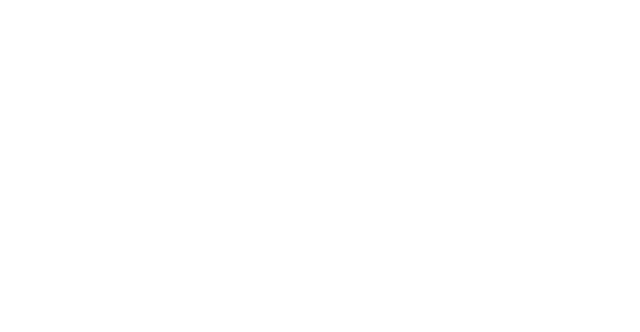
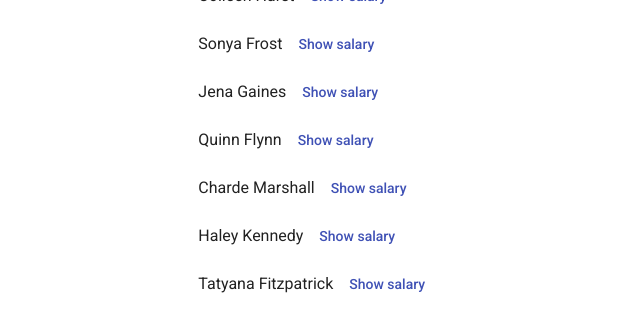
Before and after one commit to och-karr/ng-material-starter-kit_ex_07_12, an Angular app: page /employees-master-details in a window 1280 px wide. Before the commit this address led to /. Shown: the top 332 px of the page, without its empty margins (0-640 px from the left). Built offline with nearby package versions, Linux system fonts and the light colour scheme; data requests are answered from the project's data file.

Commit message:
ref: create employee list with details next to it - with response mapping

```diff
--- a/src/app/app-routing.module.ts
+++ b/src/app/app-routing.module.ts
@@ -1,57 +1,30 @@
-import {NgModule} from '@angular/core';
-import {RouterModule} from '@angular/router';
-import {
-  FilteredProductListRoutingComponent
-} from './components/filtered-product-list-routing/filtered-product-list-routing.component';
-import {
-  FilteredProductListSubjectComponent
-} from './components/filtered-product-list-subject/filtered-product-list-subject.component';
-import {SortedProductListComponent} from './components/sorted-product-list/sorted-product-list.component';
-import {SortedEmployeeListComponent} from './components/sorted-employee-list/sorted-employee-list.component';
-import {FilteredBeerListComponent} from './components/filtered-beer-list/filtered-beer-list.component';
-import {ProductListWithDeleteComponent} from './components/product-list-with-delete/product-list-with-delete.component';
-import {
-  EmployeeListWithDeleteComponent
-} from './components/employee-list-with-delete/employee-list-with-delete.component';
-import {
-  FilteredProductListRoutingComponentModule
-} from './components/filtered-product-list-routing/filtered-product-list-routing.component-module';
-import {CategoryServiceModule} from './services/category.service-module';
-import {
-  FilteredProductListSubjectComponentModule
-} from './components/filtered-product-list-subject/filtered-product-list-subject.component-module';
-import {ProductServiceModule} from './services/product.service-module';
-import {SortedProductListComponentModule} from './components/sorted-product-list/sorted-product-list.component-module';
-import {
-  SortedEmployeeListComponentModule
-} from './components/sorted-employee-list/sorted-employee-list.component-module';
-import {EmployeeServiceModule} from './services/employee.service-module';
-import {FilteredBeerListComponentModule} from './components/filtered-beer-list/filtered-beer-list.component-module';
-import {BeerServiceModule} from './services/beer.service-module';
-import {
-  ProductListWithDeleteComponentModule
-} from './components/product-list-with-delete/product-list-with-delete.component-module';
-import {
-  EmployeeListWithDeleteComponentModule
-} from './components/employee-list-with-delete/employee-list-with-delete.component-module';
+import { NgModule } from '@angular/core';
+import { RouterModule } from '@angular/router';
+import { FilteredProductListRoutingComponent } from './components/filtered-product-list-routing/filtered-product-list-routing.component';
+import { FilteredProductListSubjectComponent } from './components/filtered-product-list-subject/filtered-product-list-subject.component';
+import { SortedProductListComponent } from './components/sorted-product-list/sorted-product-list.component';
+import { SortedEmployeeListComponent } from './components/sorted-employee-list/sorted-employee-list.component';
+import { FilteredBeerListComponent } from './components/filtered-beer-list/filtered-beer-list.component';
+import { ProductListWithDeleteComponent } from './components/product-list-with-delete/product-list-with-delete.component';
+import { EmployeeListWithDeleteComponent } from './components/employee-list-with-delete/employee-list-with-delete.component';
 import { ProductMasterDetailsComponent } from './components/product-master-details/product-master-details.component';
+import { EmployeeMasterDetailsComponent } from './components/employee-master-details/employee-master-details.component';
+import { FilteredProductListRoutingComponentModule } from './components/filtered-product-list-routing/filtered-product-list-routing.component-module';
+import { CategoryServiceModule } from './services/category.service-module';
+import { FilteredProductListSubjectComponentModule } from './components/filtered-product-list-subject/filtered-product-list-subject.component-module';
+import { ProductServiceModule } from './services/product.service-module';
+import { SortedProductListComponentModule } from './components/sorted-product-list/sorted-product-list.component-module';
+import { SortedEmployeeListComponentModule } from './components/sorted-employee-list/sorted-employee-list.component-module';
+import { EmployeeServiceModule } from './services/employee.service-module';
+import { FilteredBeerListComponentModule } from './components/filtered-beer-list/filtered-beer-list.component-module';
+import { BeerServiceModule } from './services/beer.service-module';
+import { ProductListWithDeleteComponentModule } from './components/product-list-with-delete/product-list-with-delete.component-module';
+import { EmployeeListWithDeleteComponentModule } from './components/employee-list-with-delete/employee-list-with-delete.component-module';
 import { ProductMasterDetailsComponentModule } from './components/product-master-details/product-master-details.component-module';
+import { EmployeeMasterDetailsComponentModule } from './components/employee-master-details/employee-master-details.component-module';
 
 @NgModule({
-  imports: [RouterModule.forRoot([{
-    path: 'products/:category',
-    component: FilteredProductListRoutingComponent
-  }, {path: 'products', component: FilteredProductListSubjectComponent}, {
-    path: 'sorted-products',
-    component: SortedProductListComponent
-  }, {path: 'sorted-employees', component: SortedEmployeeListComponent}, {
-    path: 'beers-with-pagination',
-    component: FilteredBeerListComponent
-  }, {path: 'refresh-products', component: ProductListWithDeleteComponent}, {
-    path: 'refresh-employees',
-    component: EmployeeListWithDeleteComponent
-  }, { path: 'products-master-details', component: ProductMasterDetailsComponent }
-  ]), FilteredProductListRoutingComponentModule, CategoryServiceModule, FilteredProductListSubjectComponentModule, ProductServiceModule, SortedProductListComponentModule, SortedEmployeeListComponentModule, EmployeeServiceModule, FilteredBeerListComponentModule, BeerServiceModule, ProductListWithDeleteComponentModule, EmployeeListWithDeleteComponentModule, ProductMasterDetailsComponentModule],
+  imports: [RouterModule.forRoot([{ path: 'products/:category', component: FilteredProductListRoutingComponent }, { path: 'products', component: FilteredProductListSubjectComponent }, { path: 'sorted-products', component: SortedProductListComponent }, { path: 'sorted-employees', component: SortedEmployeeListComponent }, { path: 'beers-with-pagination', component: FilteredBeerListComponent }, { path: 'refresh-products', component: ProductListWithDeleteComponent }, { path: 'refresh-employees', component: EmployeeListWithDeleteComponent }, { path: 'products-master-details', component: ProductMasterDetailsComponent }, { path: 'employees-master-details', component: EmployeeMasterDetailsComponent }]), FilteredProductListRoutingComponentModule, CategoryServiceModule, FilteredProductListSubjectComponentModule, ProductServiceModule, SortedProductListComponentModule, SortedEmployeeListComponentModule, EmployeeServiceModule, FilteredBeerListComponentModule, BeerServiceModule, ProductListWithDeleteComponentModule, EmployeeListWithDeleteComponentModule, ProductMasterDetailsComponentModule, EmployeeMasterDetailsComponentModule],
   exports: [RouterModule]
 })
 export class AppRoutingModule {
--- /dev/null
+++ b/src/app/components/employee-master-details/employee-master-details.component-module.ts
@@ -0,0 +1,15 @@
+import { NgModule } from '@angular/core';
+import { CommonModule } from '@angular/common';
+import { MatGridListModule } from '@angular/material/grid-list';
+import { MatListModule } from '@angular/material/list';
+import { EmployeeMasterDetailsComponent } from './employee-master-details.component';
+import {MatButtonModule} from "@angular/material/button";
+
+@NgModule({
+  imports: [MatGridListModule, MatListModule, CommonModule, MatButtonModule],
+  declarations: [EmployeeMasterDetailsComponent],
+  providers: [],
+  exports: [EmployeeMasterDetailsComponent]
+})
+export class EmployeeMasterDetailsComponentModule {
+}
--- /dev/null
+++ b/src/app/components/employee-master-details/employee-master-details.component.html
@@ -0,0 +1,18 @@
+<mat-grid-list cols="2" rowHeight="2:1">
+  <mat-grid-tile>
+    <mat-list role="list">
+      <mat-list-item role="listitem" *ngFor="let item of list$ | async">
+        {{item.employee_name}}
+        <button mat-button color="primary" (click)="selectEmployee(item)">
+          Show salary
+        </button>
+      </mat-list-item>
+    </mat-list>
+  </mat-grid-tile>
+  <mat-grid-tile>
+    <ng-container *ngIf="details$ | async as item">
+      {{ item.employee_name }}
+      {{ item.employee_salary }}
+    </ng-container>
+  </mat-grid-tile>
+</mat-grid-list>
--- /dev/null
+++ b/src/app/components/employee-master-details/employee-master-details.component.ts
@@ -0,0 +1,23 @@
+import { ChangeDetectionStrategy, Component, ViewEncapsulation } from '@angular/core';
+import { Observable, Subject } from 'rxjs';
+import { EmployeeModel } from '../../models/employee.model';
+import { EmployeeService } from '../../services/employee.service';
+
+@Component({
+  selector: 'app-employee-master-details',
+  templateUrl: './employee-master-details.component.html',
+  encapsulation: ViewEncapsulation.None,
+  changeDetection: ChangeDetectionStrategy.OnPush
+})
+export class EmployeeMasterDetailsComponent {
+  readonly list$: Observable<EmployeeModel[]> = this._employeeService.getAll();
+  private _detailsSubject: Subject<EmployeeModel> = new Subject<EmployeeModel>();
+  public details$: Observable<EmployeeModel> = this._detailsSubject.asObservable();
+
+  constructor(private _employeeService: EmployeeService) {
+  }
+
+  selectEmployee(item: EmployeeModel): void{
+    this._detailsSubject.next(item);
+  }
+}
```
